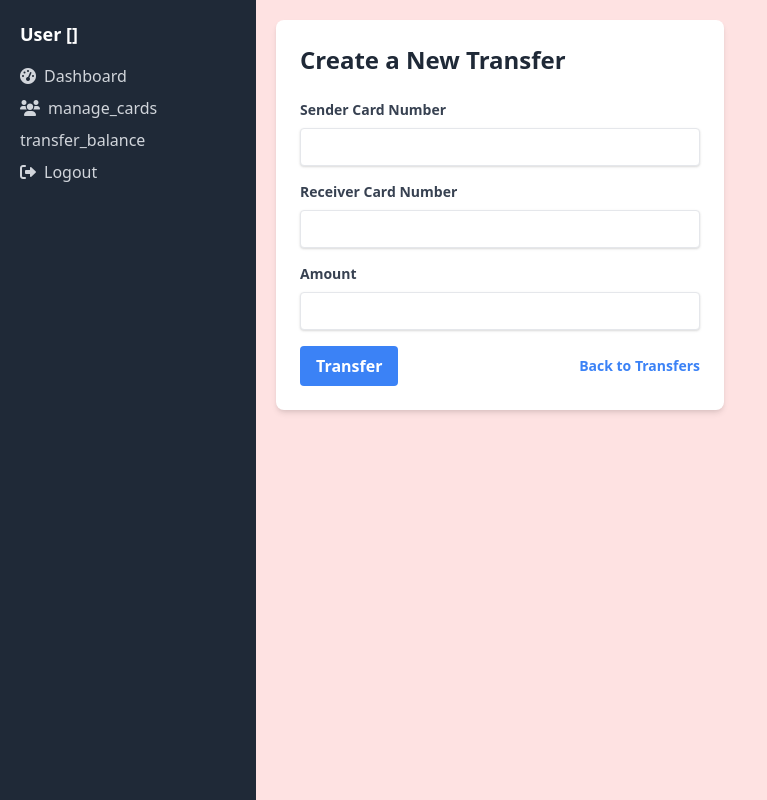
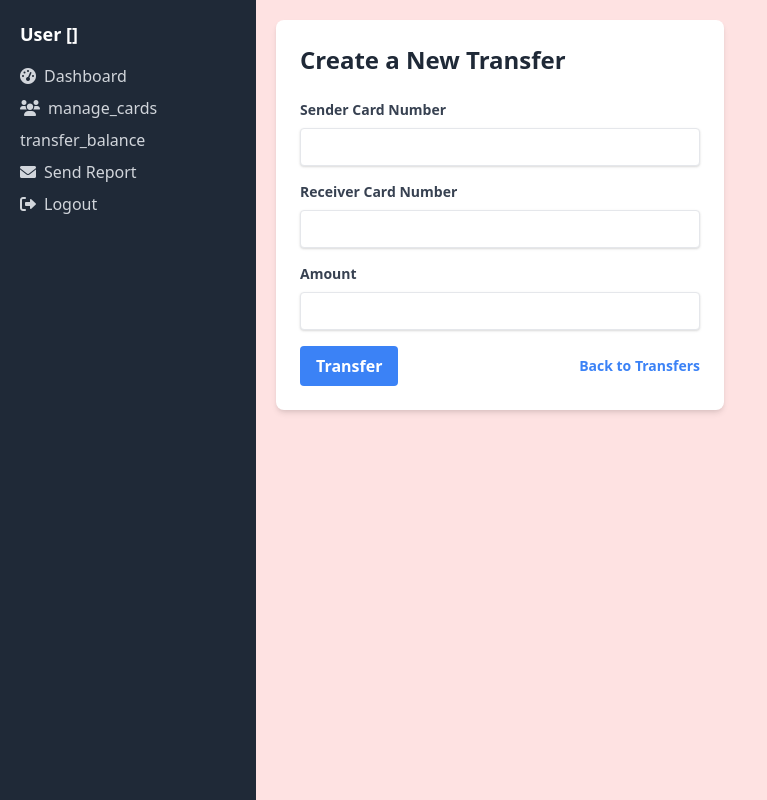
Before and after one commit to virtualrwanda/tapcard, a Flask app: page /create in a window 1280 px wide. Shown: the whole page, without its empty margins (0-767 px from the left). Run offline with Flask 3, Linux system fonts and the light colour scheme; a user stored in the database is signed in; parts of the project's set-up code (start-up, migrations or seed data) failed here and were passed over; some libraries are stand-ins or nearby versions.

Commit message:
Update create_transfer.html

```diff
--- a/templates/create_transfer.html
+++ b/templates/create_transfer.html
@@ -20,6 +20,12 @@
                 <li><a href="{{ url_for('transfer_balance') }}" class="text-gray-300 hover:text-white flex items-center">
                     transfer_balance
                 </a></li>
+            <li>
+            <form action="{{ url_for('send_report_route') }}" method="POST">
+                <input type="hidden" name="csrf_token" value="{{ csrf_token() }}">
+                <button type="submit" class="text-gray-300 hover:text-white flex items-center w-full text-left"><i class="fas fa-envelope mr-2"></i> Send Report</button>
+            </form>
+        </li>
                 <li><a href="{{ url_for('logout') }}" class="text-gray-300 hover:text-white flex items-center"><i class="fas fa-sign-out-alt mr-2"></i> Logout</a></li>
         </ul>
     </div>
```
